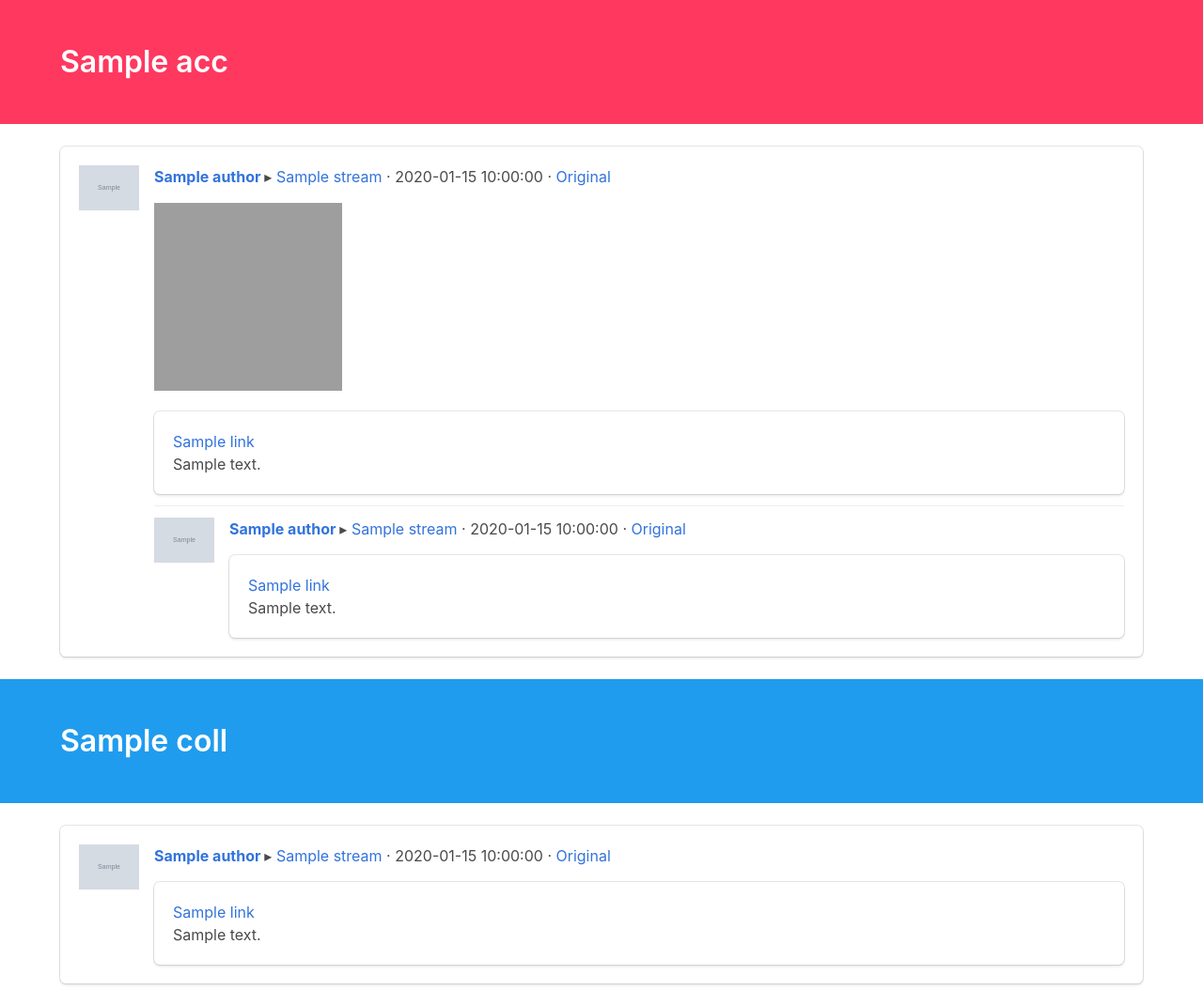
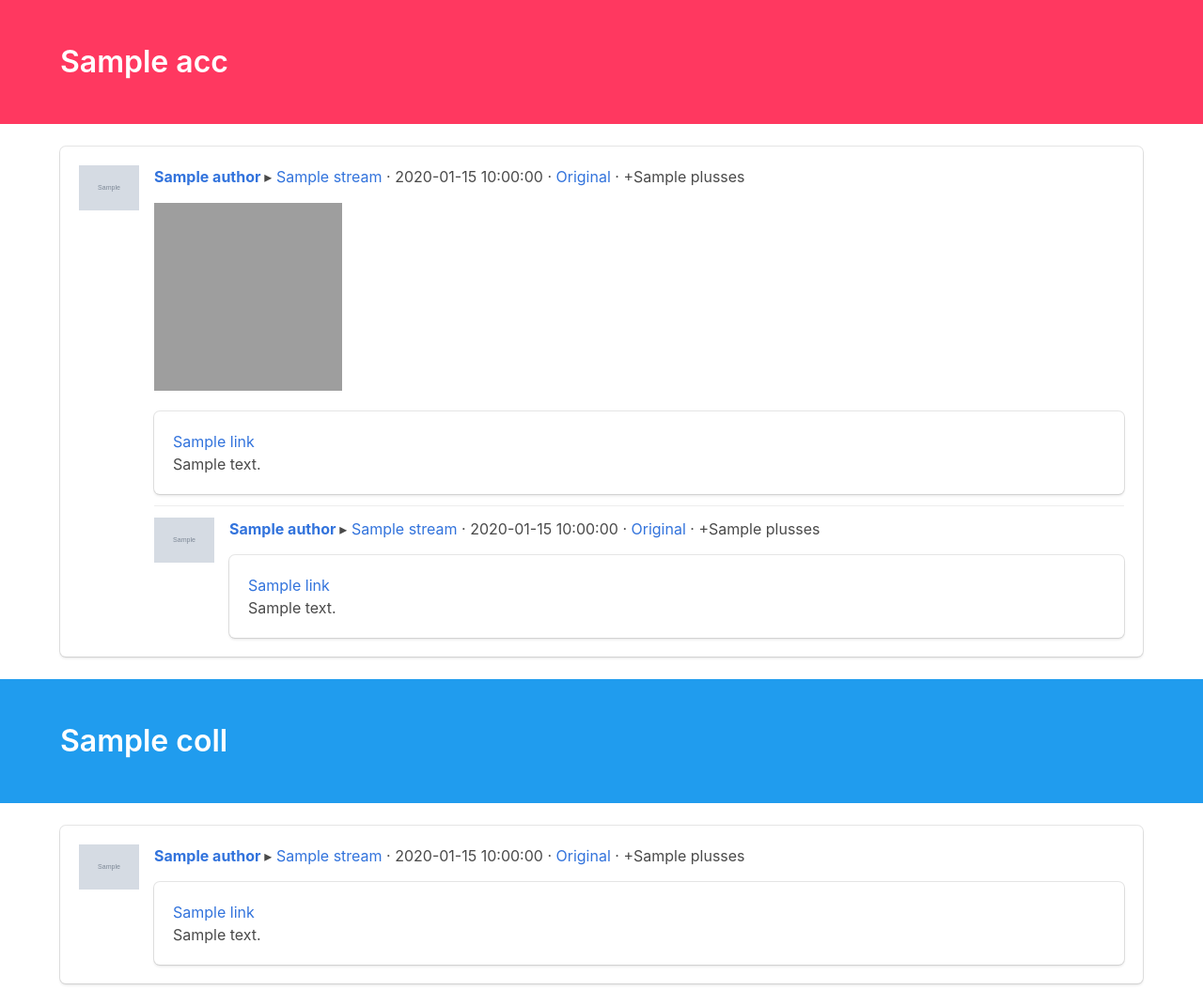
Before and after one commit to Terrance/GPlusExportViewer, a Flask app: template templates/view.j2 in a window 1280 px wide. Shown: the whole page at 94% size. Run offline with Flask 2, Linux system fonts and the light colour scheme; the template is opened without the code that fills it: most values are stand-ins (such as "Sample title", 1, 10 or a date in 2020); grey boxes marked "Sample" are stand-in pictures; parts of the project's set-up code (start-up, migrations or seed data) failed here and were passed over; grey boxes are pictures that could not be loaded.

Commit message:
Show +1 counts on posts and comments

```diff
--- a/templates/_macros.j2
+++ b/templates/_macros.j2
@@ -74,6 +74,9 @@
           {% if post.publicId %}
             &middot; <a href="{{ root }}/{{ post.publicId[0] }}/posts/{{ post.publicId[1] }}">Original</a>
           {% endif %}
+          {% if post.plusses %}
+            &middot; +{{ post.plusses }}
+          {% endif %}
         </p>
         {% set outer = parent or post %}
         {% set images = outer.images or [] %}
```
